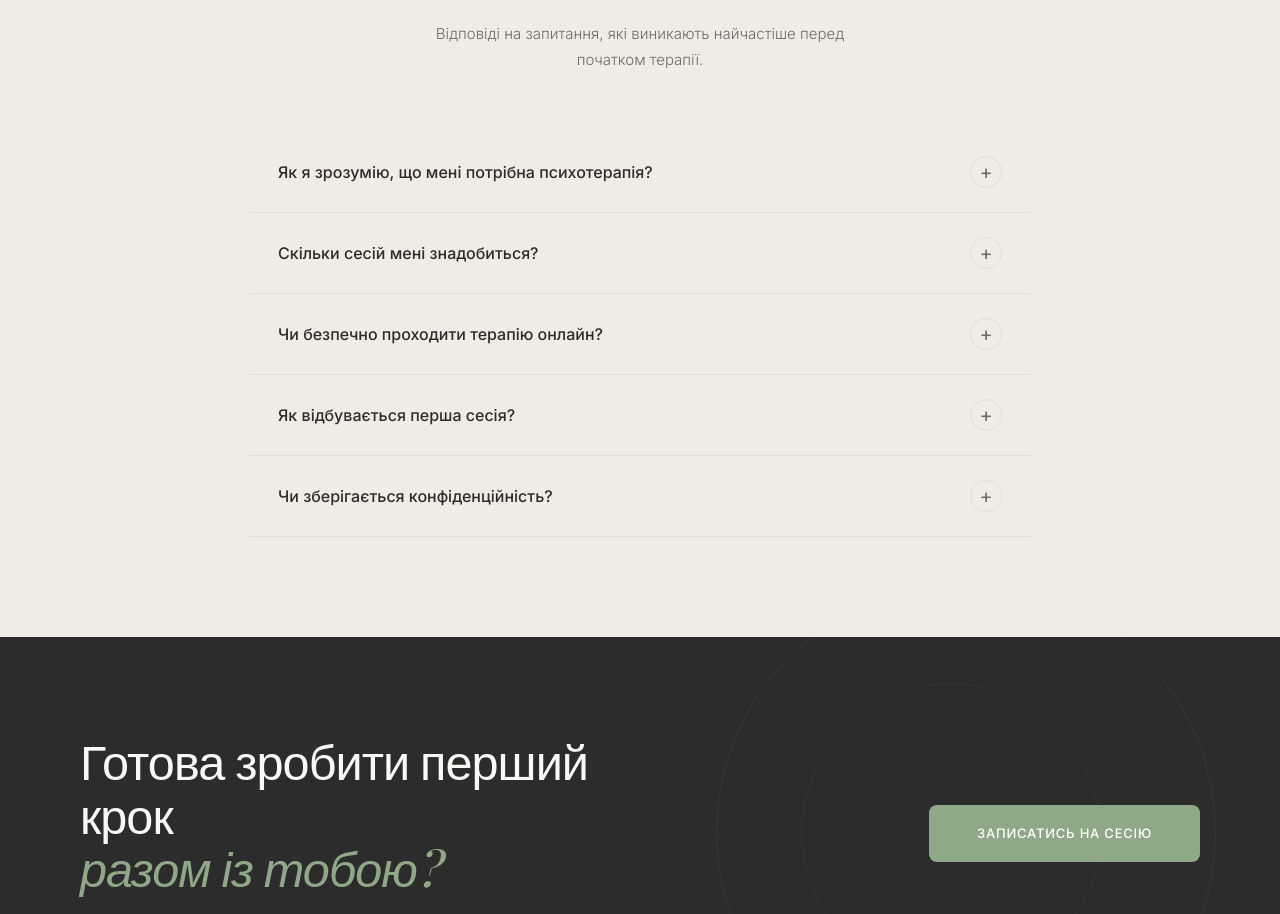
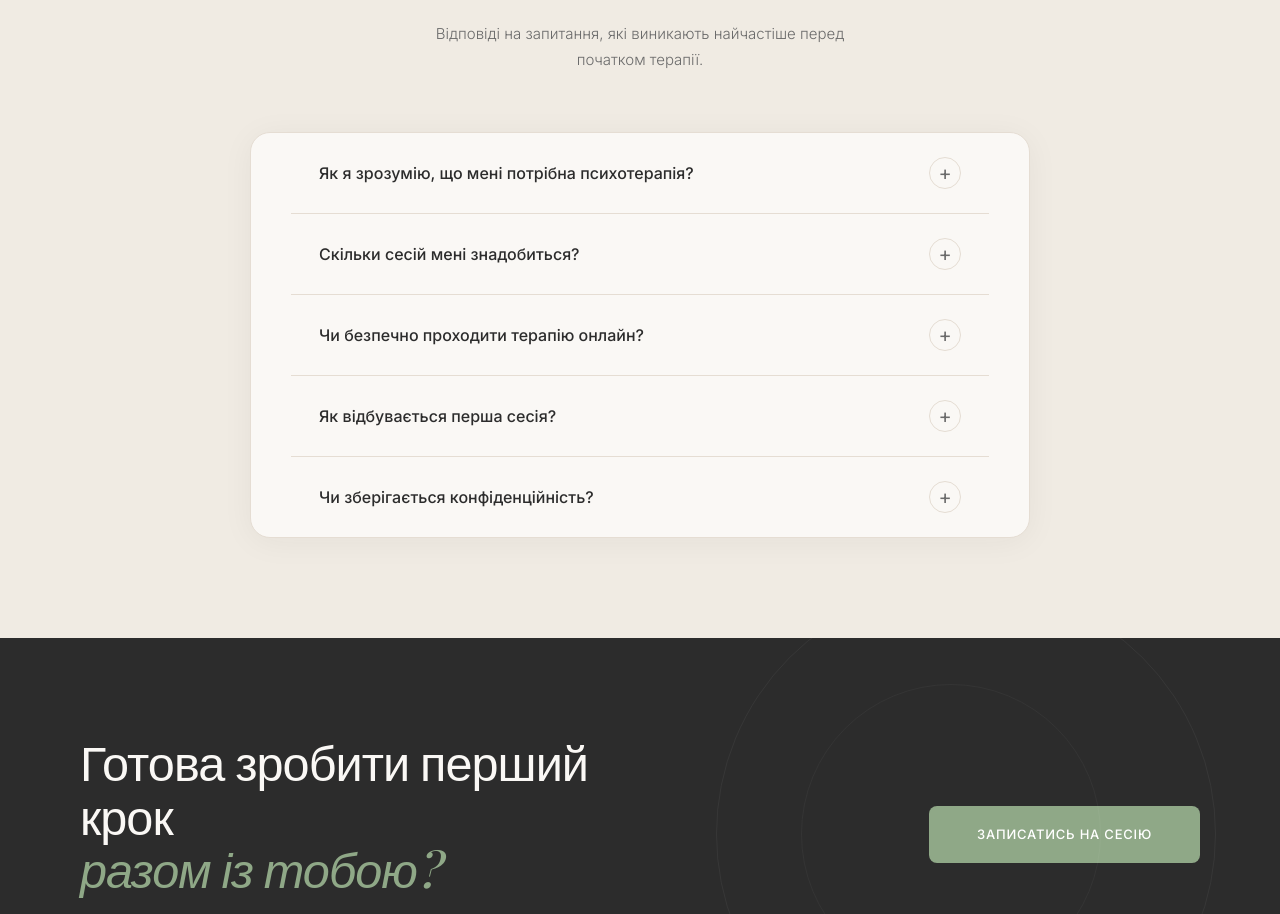
Before and after one commit to danylonahorniuk/psychologist-landing, a Next.js app: page / in a window 1280 px wide. Shown: the part 6320-7234 px from the top of the page. Built offline with nearby package versions, Linux system fonts and the light colour scheme.

Commit message:
feat: wrap FAQ accordion in white card for visual structure

```diff
--- a/components/FAQ.tsx
+++ b/components/FAQ.tsx
@@ -107,9 +107,17 @@ export default function FAQ() {
         </div>
 
         {/* Accordion */}
-        <div style={{ maxWidth: "780px", margin: "0 auto" }}>
+        <div style={{
+          maxWidth: "780px",
+          margin: "0 auto",
+          background: "var(--bg)",
+          borderRadius: "20px",
+          border: "1px solid var(--border)",
+          padding: "0 40px",
+          boxShadow: "0 4px 32px rgba(44,44,44,0.05)",
+        }}>
           {faqs.map((f, i) => (
-            <div key={i} style={{ borderBottom: "1px solid var(--border)" }}>
+            <div key={i} style={{ borderBottom: i < faqs.length - 1 ? "1px solid var(--border)" : "none" }}>
               <button className="faq-btn" onClick={() => setOpen(open === i ? null : i)}>
                 <span className="faq-q" style={{
                   fontSize: "16px",
```
